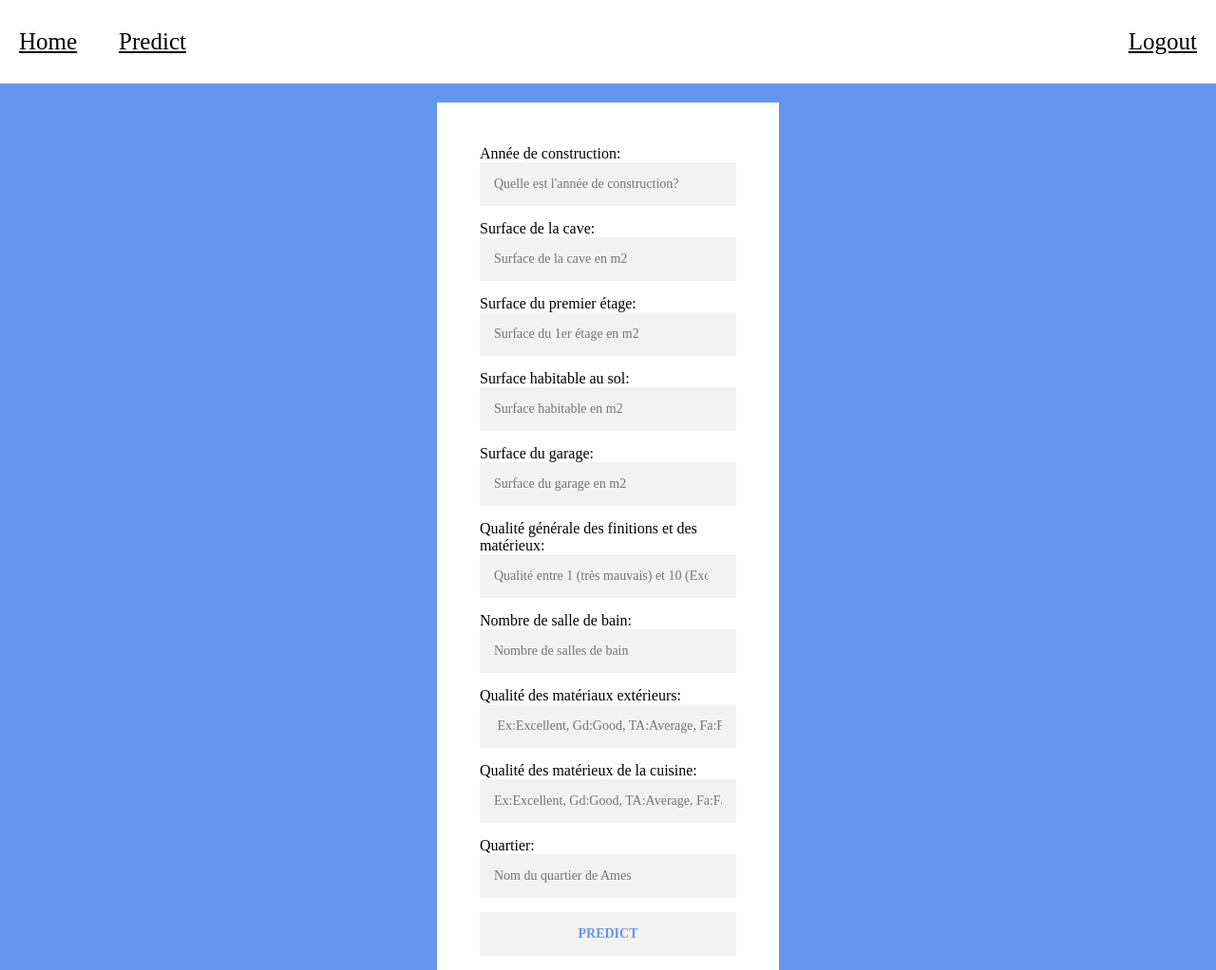
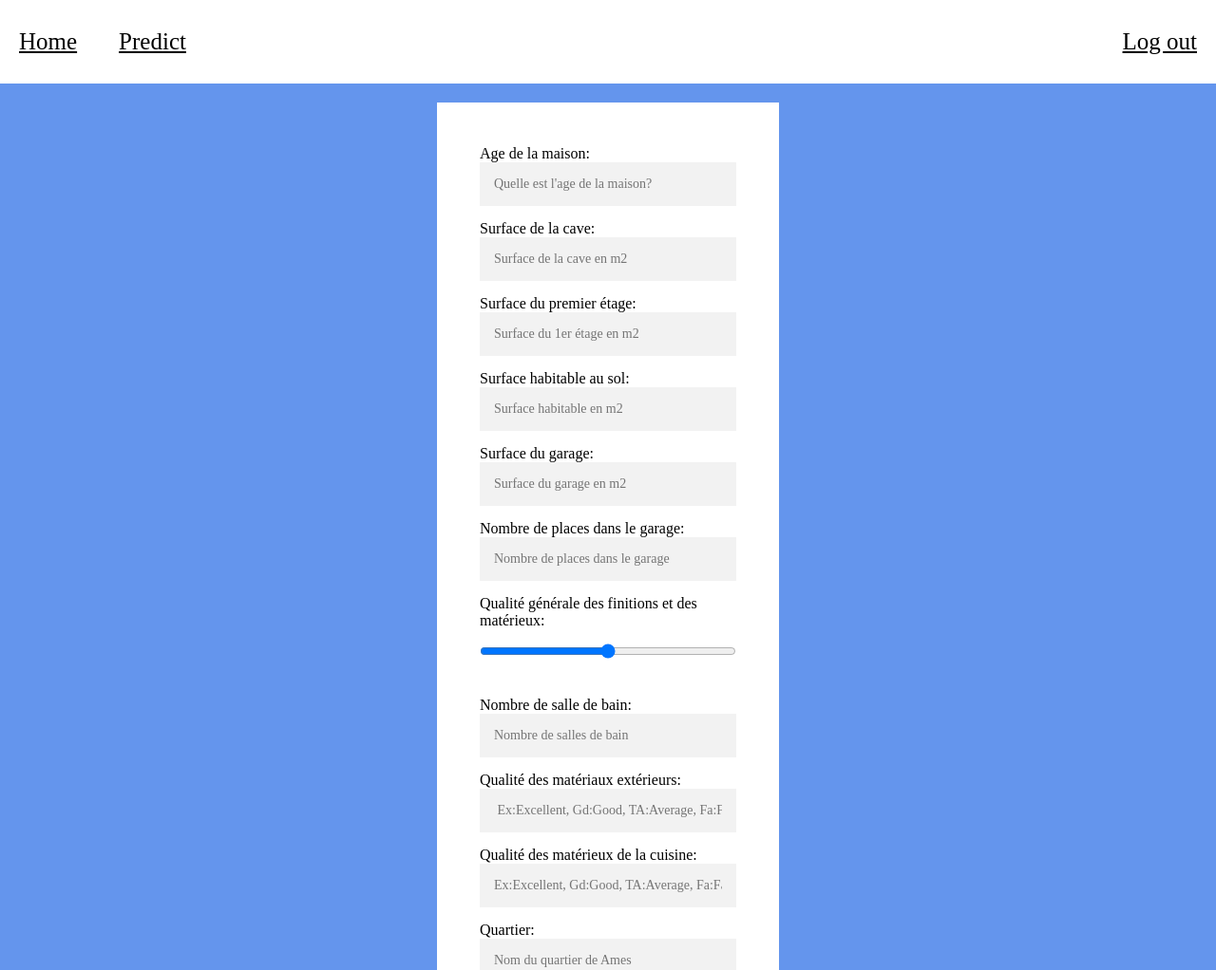
Before and after one commit to RudyBourez/Projet_E2, a Flask app: page /predict in a window 1280 px wide. Shown: the top 1022 px of the page at 95% size. Run offline with Flask 2, Linux system fonts and the light colour scheme; the visitor is signed in with stand-in values (Sample User, id 1); parts of the project's set-up code (start-up, migrations or seed data) failed here and were passed over.

Commit message:
amélioration form

```diff
--- a/Flask/app/static/css/main.css
+++ b/Flask/app/static/css/main.css
@@ -65,3 +65,8 @@ nav{
     color: black;
     padding: 0 20px;
 }
+.form span{
+    display: block;
+    text-align: center;
+    margin-bottom: 10px;
+}
--- /dev/null
+++ b/Flask/app/static/js/main.js
@@ -0,0 +1,13 @@
+const rangeResults = document.querySelectorAll('.range-result')
+
+rangeResults.forEach(function(rangeResult) {
+    const rangeInput = document.querySelector('#' + rangeResult.dataset.input);
+
+    if (rangeInput) {
+        rangeResult.innerHTML = rangeInput.ariaValueMax;
+
+        rangeInput.addEventListener('input', function() {
+            rangeResult.innerHTML = rangeInput.value;
+        });
+    }
+});
--- a/Flask/app/templates/base.html
+++ b/Flask/app/templates/base.html
@@ -7,7 +7,6 @@
     <title>Prédiction du prix de la maison</title>
     <meta name='viewport' content='width=device-width, initial-scale=1'>
     <link rel='stylesheet' type='text/css' media='screen' href="{{ url_for('static', filename='css/main.css') }}">
-    <script src='main.js'></script>
 </head>
 
 <body>
@@ -24,12 +23,14 @@
                 <a href="{{ url_for('auth.login') }}">Log in</a>
                 <a href="{{ url_for('auth.signup') }}">Sign up</a>
             {% else %}
-                <a href="{{ url_for('auth.logout') }}">Logout</a>
+                <a href="{{ url_for('auth.logout') }}">Log out</a>
             {% endif %}
         </div>
     </nav>
     {% block content %}
     {% endblock %}
+
+    <script src='static/js/main.js'></script>
 </body>
 
 </html>
--- a/Flask/app/templates/predict.html
+++ b/Flask/app/templates/predict.html
@@ -4,14 +4,39 @@
     <div class="register_page">
         <div class="form">
             <form action="{{url_for('main.predict')}}" method="POST">
-
-                Année de construction: <input type="number" name='Year_Built' placeholder="Quelle est l'année de construction?"><br>
-                Surface de la cave: <input type="number" name='Total_Bsmt_SF' placeholder="Surface de la cave en m2"><br>
-                Surface du premier étage: <input type="number" name='1st_Flr_SF' placeholder="Surface du 1er étage en m2"><br>
-                Surface habitable au sol: <input type="number" name='Gr_Liv_Area' placeholder="Surface habitable en m2"><br>
-                Surface du garage: <input type="number" name='Garage_Area' placeholder="Surface du garage en m2"><br>
-                Qualité générale des finitions et des matérieux: <input type="number" name='Overall_Qual' placeholder="Qualité entre 1 (très mauvais) et 10 (Excellent)"><br>
-                Nombre de salle de bain: <input type="number" name='Full_Bath' placeholder="Nombre de salles de bain"><br>
+                <label for="Age_house">
+                    Age de la maison:
+                    <input type="number" name='Age_house' placeholder="Quelle est l'age de la maison?">
+                </label>
+                <label for="Total_Bsmt_SF">
+                    Surface de la cave:
+                    <input type="number" name='Total_Bsmt_SF' placeholder="Surface de la cave en m2">
+                </label>
+                <label for="1st_Flr_SF">
+                    Surface du premier étage:
+                    <input type="number" name='1st_Flr_SF' placeholder="Surface du 1er étage en m2">
+                </label>
+                <label for="Gr_Liv_Area">
+                    Surface habitable au sol:
+                    <input type="number" name='Gr_Liv_Area' placeholder="Surface habitable en m2">
+                </label>
+                <label for="Garage_Area">
+                    Surface du garage:
+                    <input type="number" name='Garage_Area' placeholder="Surface du garage en m2">
+                </label>
+                <label for="Garage_Cars">
+                    Nombre de places dans le garage:
+                    <input type="number" name='Garage_Cars' placeholder="Nombre de places dans le garage">
+                </label>
+                <label for="Overall_Qual">
+                    Qualité générale des finitions et des matérieux:
+                    <input type="range" value="5" min="0" max="10" step="1" name="Overall_Qual" id="Overall_Qual">
+                    <span class="range-result" data-input="Overall_Qual"></span>
+                </label>
+                <label for="Bath">
+                    Nombre de salle de bain:
+                    <input type="number" name='Bath' placeholder="Nombre de salles de bain">
+                </label>
                 Qualité des matériaux extérieurs: <input type="text" name='Exter_Qual' placeholder=" Ex:Excellent, Gd:Good, TA:Average, Fa:Fair, Po:Poor"><br>
                 Qualité des matérieux de la cuisine: <input type="text" name='Kitchen_Qual' placeholder="Ex:Excellent, Gd:Good, TA:Average, Fa:Fair, Po:Poor"><br>
                 Quartier: <input type="text" name='Neighborhood' placeholder="Nom du quartier de Ames"><br>
```
Also changed, not shown: Flask/app/tests/test_app.py (+24 -20 lines), Flask/app/tests/test_models.py (+9 -2 lines), 1 other file.
